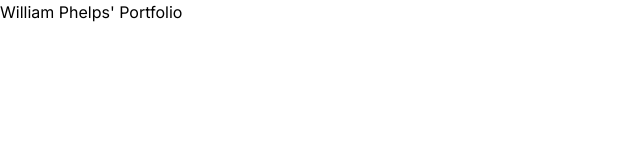
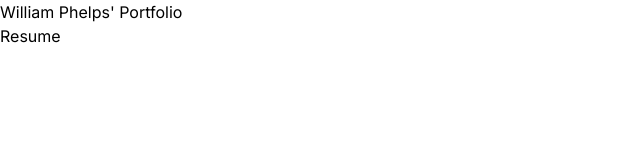
Before and after one commit to williamphelps13/williamjphelps-monorepo, a Next.js app in the folder apps/portfolio/: page / in a window 1280 px wide. Shown: the top 160 px of the page, without its empty margins (0-640 px from the left). Built offline with nearby package versions, Linux system fonts and the light colour scheme.

Commit message:
Portfolio: Add placeholder home page

```diff
--- a/apps/portfolio/app/page.tsx
+++ b/apps/portfolio/app/page.tsx
@@ -1,5 +1,12 @@
+import Link from 'next/link'
+
 const Home = () => {
-  return <h1>William Phelps' Portfolio</h1>
+  return (
+    <>
+      <h1>William Phelps' Portfolio</h1>
+      <Link href="/resume">Resume</Link>
+    </>
+  )
 }
 
 export default Home
```
